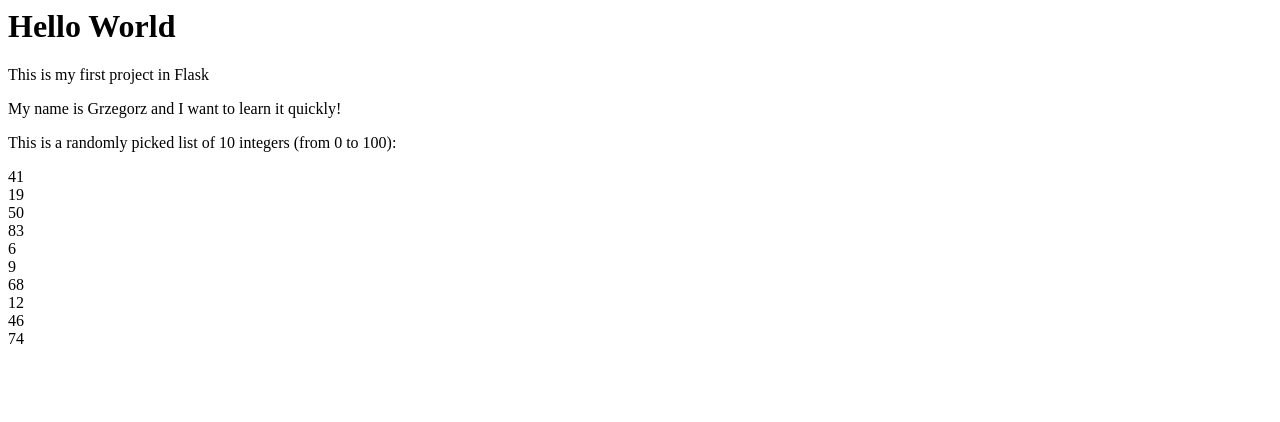
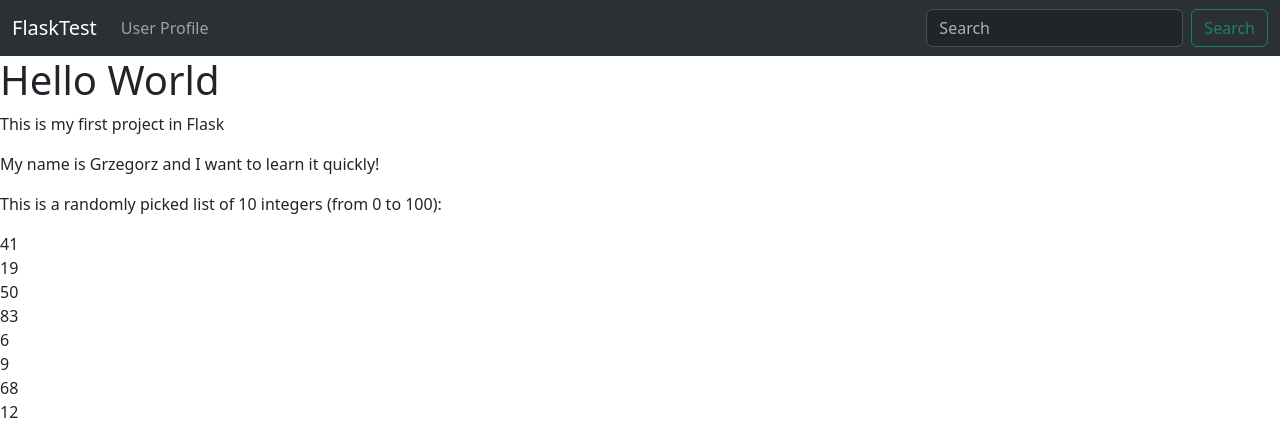
Before and after one commit to jagr91/flask_tutorial, a Flask app: page / in a window 1280 px wide. Shown: the top 422 px of the page. Run offline with Flask 3, Linux system fonts and the light colour scheme.

Commit message:
Templates, Bootstrap Navbars, and Links

```diff
--- a/app.py
+++ b/app.py
@@ -1,4 +1,4 @@
-from flask import Flask, render_template
+from flask import Flask, render_template, url_for
 import random
 
 app = Flask(__name__)
--- a/templates/404.html
+++ b/templates/404.html
@@ -1,3 +1,7 @@
+{% extends 'base.html' %}
+
+{% block content %}
+
     <br>
     <center>
         <h1>
@@ -7,3 +11,5 @@
             Page not found - Try again...
         </p>
     </center>
+
+{% endblock %}
--- a/templates/500.html
+++ b/templates/500.html
@@ -1,3 +1,7 @@
+{% extends 'base.html' %}
+
+{% block content %}
+
 <br>
     <center>
         <h1>
@@ -7,3 +11,5 @@
             Something went wrong - Try again...
         </p>
     </center>
+
+{% endblock %}
--- /dev/null
+++ b/templates/base.html
@@ -0,0 +1,16 @@
+<!doctype html>
+<html lang="en">
+  <head>
+    <meta charset="utf-8">
+    <meta name="viewport" content="width=device-width, initial-scale=1">
+    <title>Flask Tutorial</title>
+    <link href="https://cdn.jsdelivr.net/npm/bootstrap@5.3.2/dist/css/bootstrap.min.css" rel="stylesheet" integrity="sha384-T3c6CoIi6uLrA9TneNEoa7RxnatzjcDSCmG1MXxSR1GAsXEV/Dwwykc2MPK8M2HN" crossorigin="anonymous">
+  </head>
+  <body>
+    {% include 'navbar.html' %}
+    {% block content %}
+
+    {% endblock %}
+    <script src="https://cdn.jsdelivr.net/npm/bootstrap@5.3.2/dist/js/bootstrap.bundle.min.js" integrity="sha384-C6RzsynM9kWDrMNeT87bh95OGNyZPhcTNXj1NW7RuBCsyN/o0jlpcV8Qyq46cDfL" crossorigin="anonymous"></script>
+  </body>
+</html>
--- a/templates/index.html
+++ b/templates/index.html
@@ -1,3 +1,7 @@
+{% extends 'base.html' %}
+
+{% block content %}
+
     <h1>Hello World</h1>
 
     <p>This is my first project in Flask</p>
@@ -6,3 +10,5 @@
     {% for i in some_list %}
     {{ i }} <br>
     {% endfor %}
+
+{% endblock %}
--- /dev/null
+++ b/templates/navbar.html
@@ -0,0 +1,19 @@
+<nav class="navbar navbar-expand-lg bg-body-tertiary" data-bs-theme="dark">
+    <div class="container-fluid">
+      <a class="navbar-brand" href="{{ url_for('index') }}">FlaskTest</a>
+      <button class="navbar-toggler" type="button" data-bs-toggle="collapse" data-bs-target="#navbarSupportedContent" aria-controls="navbarSupportedContent" aria-expanded="false" aria-label="Toggle navigation">
+        <span class="navbar-toggler-icon"></span>
+      </button>
+      <div class="collapse navbar-collapse" id="navbarSupportedContent">
+        <ul class="navbar-nav me-auto mb-2 mb-lg-0">
+          <li class="nav-item">
+            <a class="nav-link" href="{{ url_for('user', name ='John') }}">User Profile</a>
+          </li>
+        </ul>
+        <form class="d-flex" role="search">
+          <input class="form-control me-2" type="search" placeholder="Search" aria-label="Search">
+          <button class="btn btn-outline-success" type="submit">Search</button>
+        </form>
+      </div>
+    </div>
+  </nav>
```
Also changed, not shown: templates/user.html (+7 -1 lines). Lines whose indentation alone changed are shown as unchanged.
